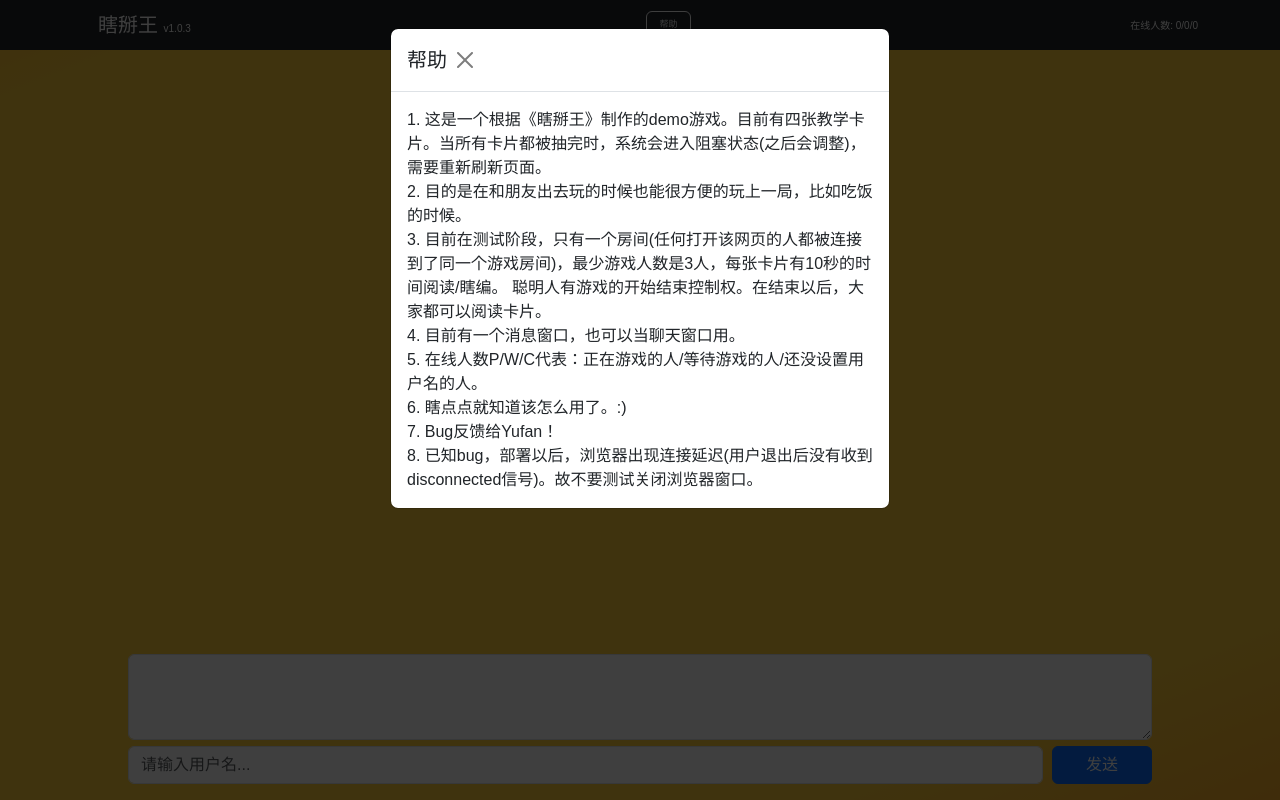
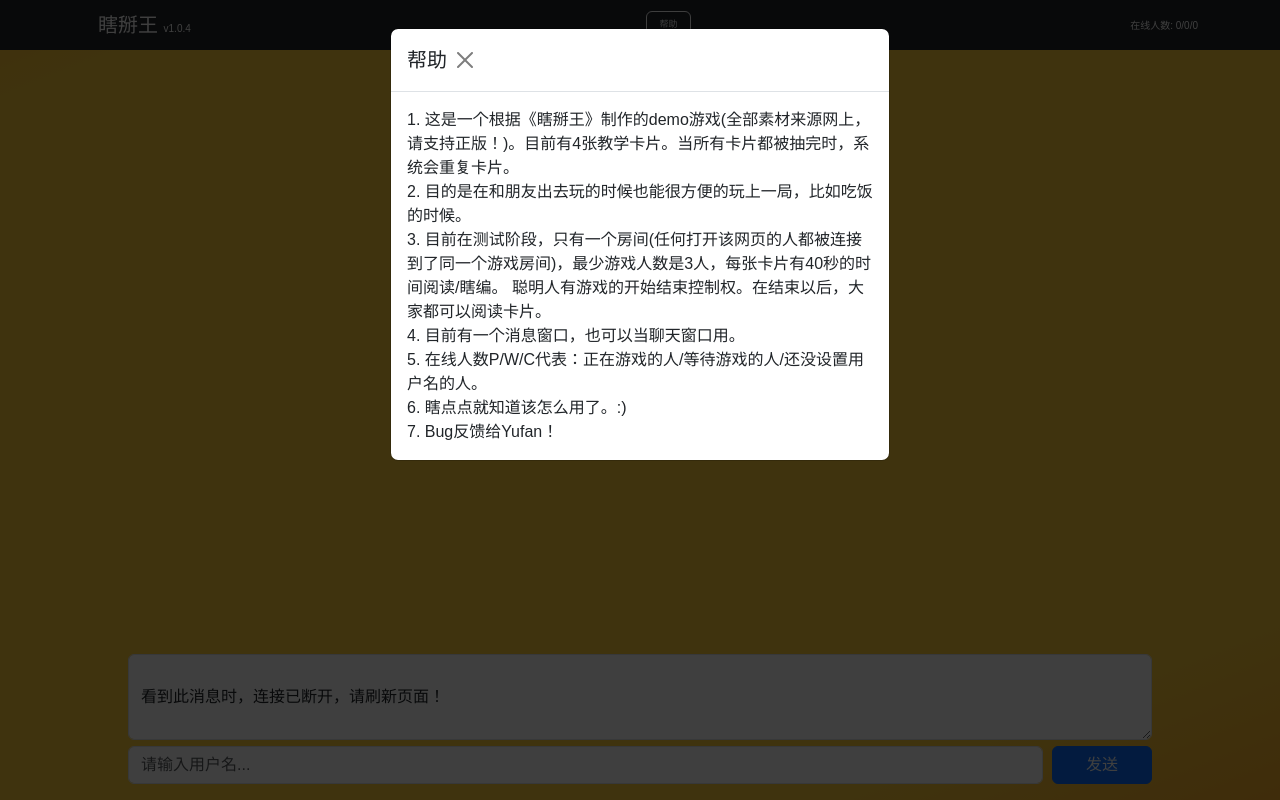
Before and after one commit to Yvvvan/BullshitKing, a Flask app: page / in a window 1280 px wide, after a click on "帮助". Run offline with Flask 3, Linux system fonts and the light colour scheme; some libraries are stand-ins or nearby versions.

Commit message:
ver 1.0.4 - 修复了连接bug -  按钮禁用在发牌后被禁用

```diff
--- a/app.py
+++ b/app.py
@@ -80,7 +80,7 @@ def handle_connect():
     connects.append(request.sid)
     update_online_num()
 
-    emit('system_message', {'type': request.sid, 'message': '请输入一个用户名'}, room=request.sid)
+    emit('system_message', {'type': 'handshake', 'message': '请输入一个用户名'}, room=request.sid)
 
 
 @socketio.on('disconnect')
@@ -123,7 +123,7 @@ def handle_message(message):
     if not client_id_to_usename(client_id):
         userName = message
         if userName.startswith('!!'):
-            emit('system_message', {'type': None, 'message': '用户名不能以!!开头'}, room=client_id)
+            emit('system_message', {'type': None, 'message': None}, room=client_id)
             return
         if userName not in clients:
             clients[userName] = {'client_id': client_id, 'role': None}
--- a/templates/index.html
+++ b/templates/index.html
@@ -106,7 +106,7 @@
     <nav class="navbar navbar-expand-lg navbar-dark bg-dark fixed-top">
         <div class="container">
             <!-- 网站名称 -->
-            <h1 class="navbar-brand mb-0">瞎掰王 <span style="font-size: 10px">v1.0.3</span></h1>
+            <h1 class="navbar-brand mb-0">瞎掰王 <span style="font-size: 10px">v1.0.4</span></h1>
 
             <!-- 信息小按钮 -->
             <button class="btn btn-outline-light" type="button" data-bs-toggle="modal" data-bs-target="#infoModal" style="font-size: xx-small" onclick="help()">帮助</button>
@@ -127,15 +127,14 @@
           </div>
           <!-- 模态框内容 -->
           <div class="modal-body">
-              1. 这是一个根据《瞎掰王》制作的demo游戏。目前有四张教学卡片。当所有卡片都被抽完时，系统会进入阻塞状态(之后会调整)，需要重新刷新页面。<br>
+              1. 这是一个根据《瞎掰王》制作的demo游戏(全部素材来源网上，请支持正版！)。目前有4张教学卡片。当所有卡片都被抽完时，系统会重复卡片。<br>
               2. 目的是在和朋友出去玩的时候也能很方便的玩上一局，比如吃饭的时候。<br>
-              3. 目前在测试阶段，只有一个房间(任何打开该网页的人都被连接到了同一个游戏房间)，最少游戏人数是3人，每张卡片有10秒的时间阅读/瞎编。
+              3. 目前在测试阶段，只有一个房间(任何打开该网页的人都被连接到了同一个游戏房间)，最少游戏人数是3人，每张卡片有40秒的时间阅读/瞎编。
               聪明人有游戏的开始结束控制权。在结束以后，大家都可以阅读卡片。<br>
               4. 目前有一个消息窗口，也可以当聊天窗口用。<br>
               5. 在线人数P/W/C代表：正在游戏的人/等待游戏的人/还没设置用户名的人。<br>
               6. 瞎点点就知道该怎么用了。:)<br>
               7. Bug反馈给Yufan！<br>
-              8. 已知bug，部署以后，浏览器出现连接延迟(用户退出后没有收到disconnected信号)。故不要测试关闭浏览器窗口。
           </div>
           <!-- 模态框底部 -->
 <!--          <div class="modal-footer">-->
@@ -187,6 +186,8 @@
 
     <script type="text/javascript">
 
+        document.getElementById('systemMessages').value = '\n看到此消息时，连接已断开，请刷新页面！';
+
         document.addEventListener("DOMContentLoaded", function() {
             var cards = document.querySelectorAll(".card");
             cards.forEach(function(card) {
@@ -197,6 +198,7 @@
         });
 
         var socket = io.connect('//' + document.domain + ':' + location.port);
+        socket.emit('message_from_client','!!reconnect');
 
         socket.on('connect', function() {
             console.log('Connected to the server');
@@ -204,17 +206,25 @@
 
         socket.on('system_message', function(data) {
             var systemMessagesTextarea = document.getElementById('systemMessages');
+
+            if (data.type == 'success') {
+                console.log('success');
+                document.getElementById('messageInput').placeholder = '请输入消息...';
+                // 显示button
+                document.getElementById('control-button').classList.remove('hided');
+            }
+            if(data.type == 'handshake') {
+                systemMessagesTextarea.value = '';
+                systemMessagesTextarea.scrollTop = systemMessagesTextarea.scrollHeight;
+            }
+
             if (data.message == null) {
-                if (data.type == 'success') {
-                    console.log('success');
-                    document.getElementById('messageInput').placeholder = '请输入消息...';
-                    // 显示button
-                    document.getElementById('control-button').classList.remove('hided');
-                }
+
             } else {
                 systemMessagesTextarea.value += '\n' + '系统消息: ' + data.message;
                 systemMessagesTextarea.scrollTop = systemMessagesTextarea.scrollHeight;
             }
+
 
         });
 
@@ -286,13 +296,14 @@
             if (type == 'countdown') {
                 countDown_();
                 var systemMessagesTextarea = document.getElementById('systemMessages');
-                systemMessagesTextarea.value += '\n (测试阶段,故事显示10s)' ;
+                systemMessagesTextarea.value += '\n (测试阶段,故事显示40s)' ;
                 systemMessagesTextarea.scrollTop = systemMessagesTextarea.scrollHeight;
 
-                // 禁用countdownButton, startButton, 启用endButton
+                // 禁用countdownButton, startButton, endButton
+                // 在countDown_中有延迟的开放设置
                 document.getElementById('countdownButton').disabled = true;
                 document.getElementById('startButton').disabled = true;
-                document.getElementById('endButton').disabled = false;
+                document.getElementById('endButton').disabled = true;
             }
 
             // 结束游戏1
@@ -355,7 +366,10 @@
                 var imgElement2 = document.querySelector('.img-fluid2');
                 imgElement2.style.display = 'block'; // 显示第二张图片
                 imgElement2.classList.add('animate-in');
-            }, 2000);
+                document.getElementById('startButton').disabled = true;
+                document.getElementById('countdownButton').disabled = true;
+                document.getElementById('endButton').disabled = true;
+            }, 1000);
             // 30s 后 将backimg的src变成frontimg的src
             setTimeout(function() {
                 var frontimgElement = document.getElementById('frontimg');
@@ -364,7 +378,10 @@
                 var systemMessagesTextarea = document.getElementById('systemMessages');
                 systemMessagesTextarea.value += '\n (倒计时结束)' ;
                 systemMessagesTextarea.scrollTop = systemMessagesTextarea.scrollHeight;
-            }, 10000);
+                document.getElementById('startButton').disabled = true;
+                document.getElementById('countdownButton').disabled = true;
+                document.getElementById('endButton').disabled = false;
+            }, 40000);
         }
 
 
```
